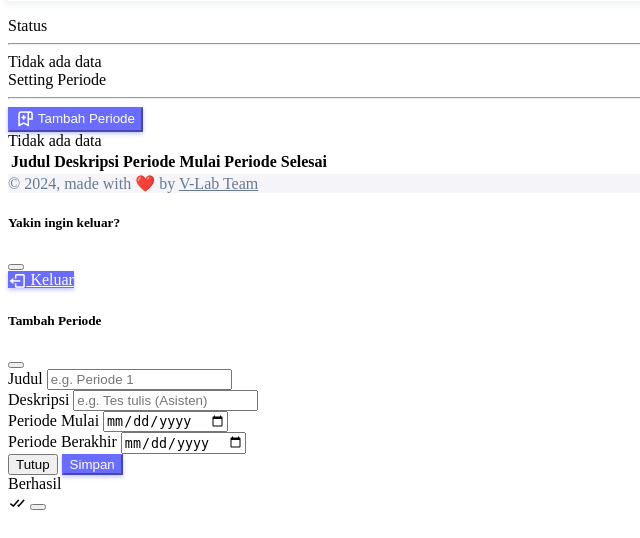
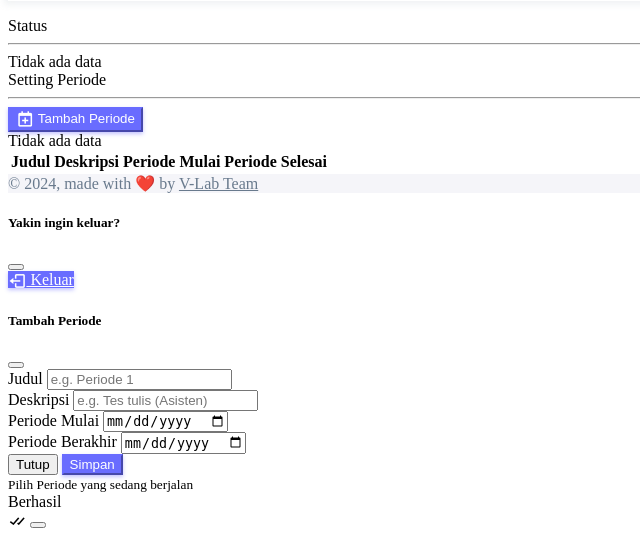
Before and after one commit to banidesu/VLAB, a CodeIgniter app: page /vlab/admin/period in a window 1280 px wide. Shown: the part 964-1502 px from the top of the page, without its empty margins (0-640 px from the left). Before the commit the page ends 1474 px from the top, so only its background shows below. Run offline with CodeIgniter, Linux system fonts and the light colour scheme; the visitor is signed in with stand-in values (Sample User, id 1); data comes from the database, SQL or seed files in the repository; data that the repository does not hold is empty; some libraries are stand-ins or nearby versions.

Commit message:
footer bug fixed + period icon adjusted

```diff
--- a/application/views/dashboard/period.php
+++ b/application/views/dashboard/period.php
@@ -75,8 +75,9 @@
                 <div class="d-flex justify-content-end align-items-center">
                     <?php if ($periodes) : ?>
                         <button class="btn btn-outline-success btn-sm mb-4 me-2" data-bs-toggle="modal" data-bs-target="#activePeriode"><i class='bx bx-calendar-check bx-icon me-1'></i> Activate Periode</button>
+                        <button class="btn btn-outline-danger btn-sm mb-4 me-2" data-bs-toggle="modal" data-bs-target="#closeOprec"><i class='bx bx-window-close bx-icon me-1'></i> Close Oprec</button>
                     <?php endif; ?>
-                    <button class="btn btn-primary btn-sm mb-4" data-bs-toggle="modal" data-bs-target="#inputPeriode"><i class='bx bx-bookmark-alt-plus bx-icon me-1'></i> Tambah Periode</button>
+                    <button class="btn btn-primary btn-sm mb-4" data-bs-toggle="modal" data-bs-target="#inputPeriode"><i class='bx bx-calendar-plus bx-icon me-1'></i> Tambah Periode</button>
                 </div>
                 <div class="text-center <?= ($periodes) ? 'd-none' : 'd-block' ?>">Tidak ada data</div>
                 <div class="table-responsive <?= ($periodes) ? 'd-block' : 'd-none' ?>">
--- a/application/views/dashboard/templates/footer.php
+++ b/application/views/dashboard/templates/footer.php
@@ -87,7 +87,7 @@
 </div>
 
 <!-- Modal Activate Periode -->
-<?php if ($periodes) : ?>
+<?php if (isset($periodes)) : ?>
     <div class="modal fade" id="activePeriode" tabindex="-1" aria-hidden="true">
         <div class="modal-dialog" role="document">
             <div class="modal-content">
```
